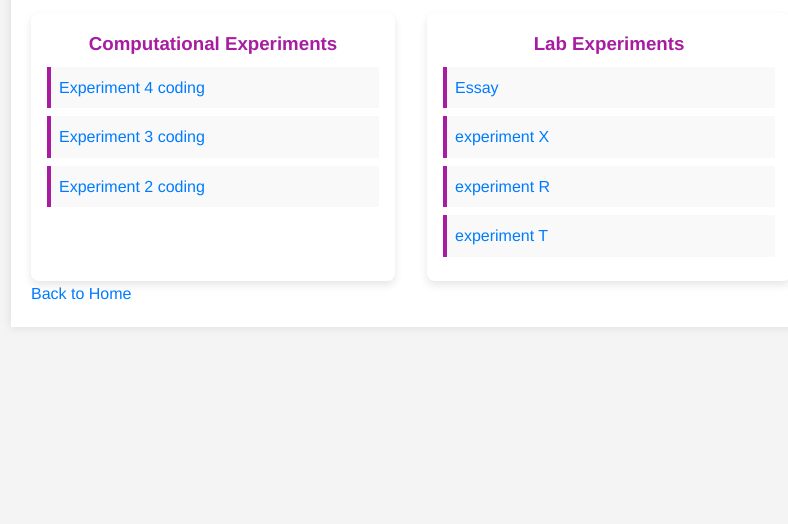
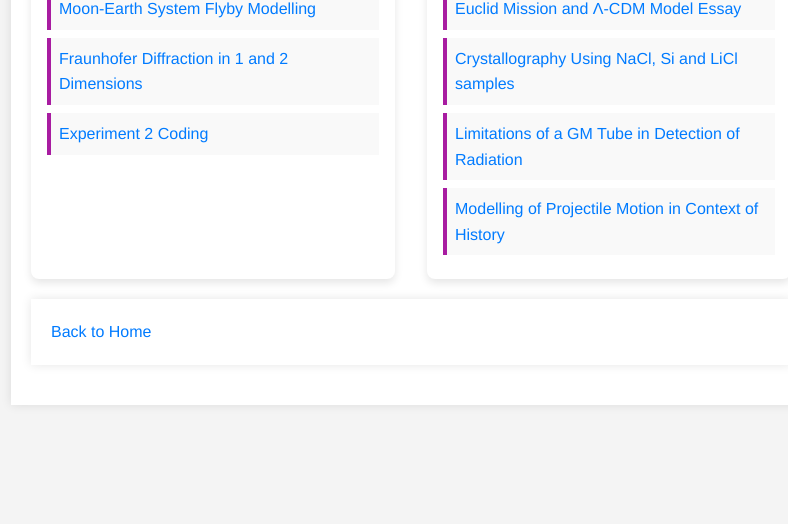
Before and after one commit to slodziu/personalWebsite, a website: page public/experiments.html in a window 1280 px wide. Shown: the part 276-800 px from the top of the page, without its empty margins (229-1017 px from the left). Drawn offline with Linux system fonts and the light colour scheme.

Commit message:
updated text for experiments

```diff
--- a/public/experiments.html
+++ b/public/experiments.html
@@ -31,24 +31,24 @@
             <div class="experiments-column">
                 <h3>Computational Experiments</h3>
                 <ul>
-                    <li><a href="exp4Coding.html">Experiment 4 coding</a></li>
-                    <li><a href="exp3_coding.html">Experiment 3 coding</a></li>
-                    <li><a href="ex2_coding.html">Experiment 2 coding</a></li>
+                    <li><a href="exp4Coding.html">Moon-Earth System Flyby Modelling</a></li>
+                    <li><a href="exp3_coding.html">Fraunhofer Diffraction in 1 and 2 Dimensions</a></li>
+                    <li><a href="ex2_coding.html">Experiment 2 Coding</a></li>
                     <!-- Add more computational experiments as needed -->
                 </ul>
             </div>
             <div class="experiments-column">
                 <h3>Lab Experiments</h3>
                 <ul>
-                    <li><a href="Essay.html">Essay</a></li>
-                    <li><a href="expX.html">experiment X</a></li>
-                    <li><a href="exp_R.html">experiment R</a></li>
-                    <li><a href="exp_T.html">experiment T</a></li>
+                    <li><a href="Essay.html">Euclid Mission and Λ-CDM Model Essay</a></li>
+                    <li><a href="expX.html">Crystallography Using NaCl, Si and LiCl samples</a></li>
+                    <li><a href="exp_R.html">Limitations of a GM Tube in Detection of Radiation</a></li>
+                    <li><a href="exp_T.html">Modelling of Projectile Motion in Context of History</a></li>
                     <!-- Add lab experiments here -->
                 </ul>
             </div>
         </div>
-        <div>
+        <div class="container">
             <a href="index.html" class="back-button">Back to Home</a>
         </div>
     </div>
```
Also changed, not shown: public/Essay.html (+1 -1 lines), public/exp3_coding.html (+1 -1 lines), public/exp4Coding.html (+1 -1 lines), public/expX.html (+1 -1 lines), public/exp_R.html (+1 -1 lines), public/exp_T.html (+1 -1 lines).
